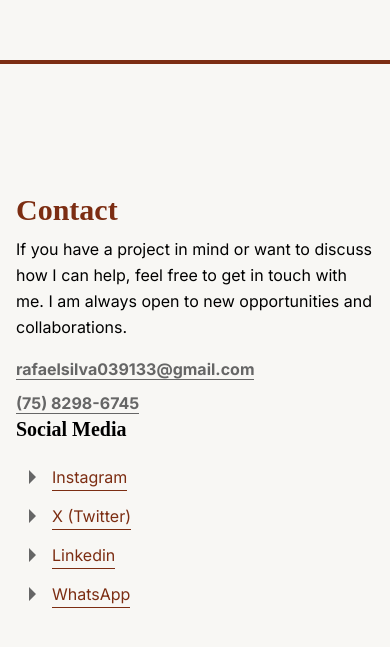
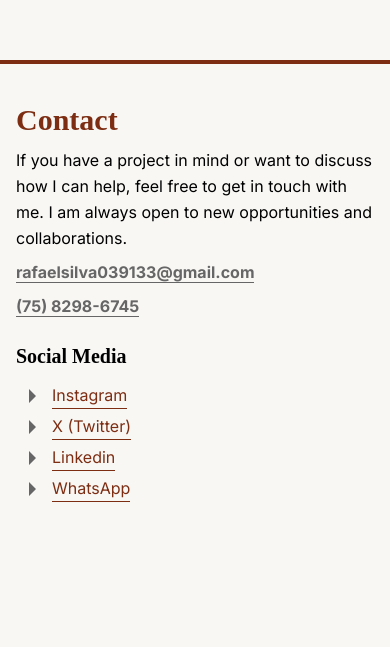
Before and after one commit to rafaelsilva039133-boop/portfolio, a Next.js app: page /en in a window 390 px wide. Shown: the part 2918-3565 px from the top of the page. After the commit the page ends 3458 px from the top, so only its background shows below. Built offline with nearby package versions, Linux system fonts and the light colour scheme; a web font is replaced by a local one.

Commit message:
style: contact page responsive

```diff
--- a/components/contact.jsx
+++ b/components/contact.jsx
@@ -4,15 +4,15 @@ import { useTranslations } from "next-intl";
 function Contact(){
   const t = useTranslations("Contact");
   return(
-    <section id="contact" className="responsive-container h-[80vh] md:h-[70vh] flex flex-col md:flex-row items-start md:items-baseline justify-center  border-t-4 border-(--color-secondary)">
-      <div className="flex flex-col gap-2 ">
+    <section id="contact" className="responsive-container h-120 md:h-[90vh] xl:h-[70vh] flex flex-col md:flex-row items-start md:items-baseline justify-center  border-t-4 border-(--color-secondary)">
+      <div className="flex flex-col gap-2 pb-6 md:pb-0">
         <h1 className="title">{t("title")}</h1>
-        <p className="pb-2 text text-(--color-text)">{t("description")}</p>
+        <p className="md:pb-2 text text-(--color-text)">{t("description")}</p>
         <a className="text text-(--color-assistant) font-bold" href="mailto:rafaelsilva039133@gmail.com" target="_blank" rel="noopener noreferrer"> <span className="border-text hover:border-zinc-700 hover:text-zinc-700">rafaelsilva039133@gmail.com</span> </a>
         <a className="text text-(--color-assistant) font-bold " href="https://wa.me/557582986745" target="_blank" rel="noopener noreferrer"> <span className="border-text hover:border-zinc-700 hover:text-zinc-700">(75) 8298-6745</span> </a>
       </div>
       <div className="md:min-w-2/5 flex flex-col items-end">
-        <div className="flex flex-col gap-3">
+        <div className="flex flex-col gap-1 md:gap-3">
           <h2 className="subtitle pb-2">{t("social")}</h2>
           <a className="text text-(--color-secondary) flex gap-3 items-center" href="https://www.instagram.com/rafael.s_dev/" target="_blank" rel="noopener noreferrer"> <Arrow/> <span className="border-text hover:border-amber-950 hover:text-amber-950">Instagram</span> </a>
           <a className="text text-(--color-secondary) flex gap-3 items-center " href="https://x.com/Rafael_S137" target="_blank" rel="noopener noreferrer"> <Arrow/> <span className="border-text hover:border-amber-950 hover:text-amber-950">X (Twitter)</span> </a>
```
